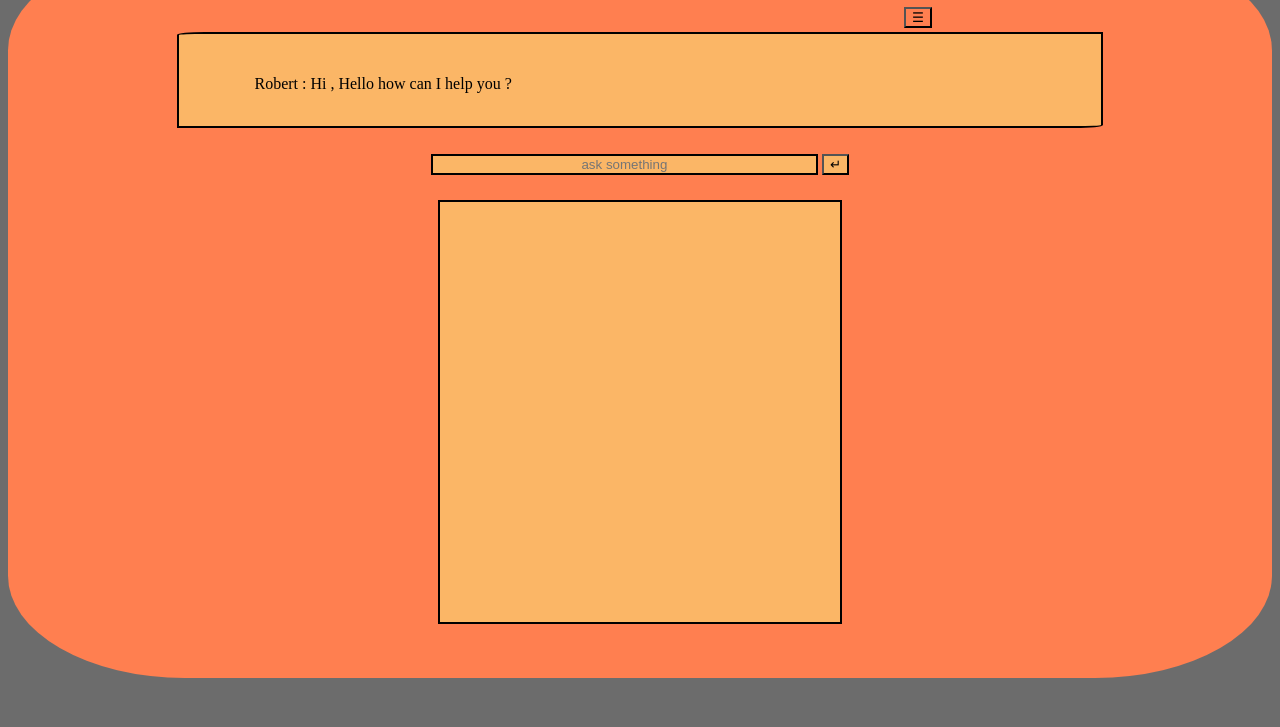
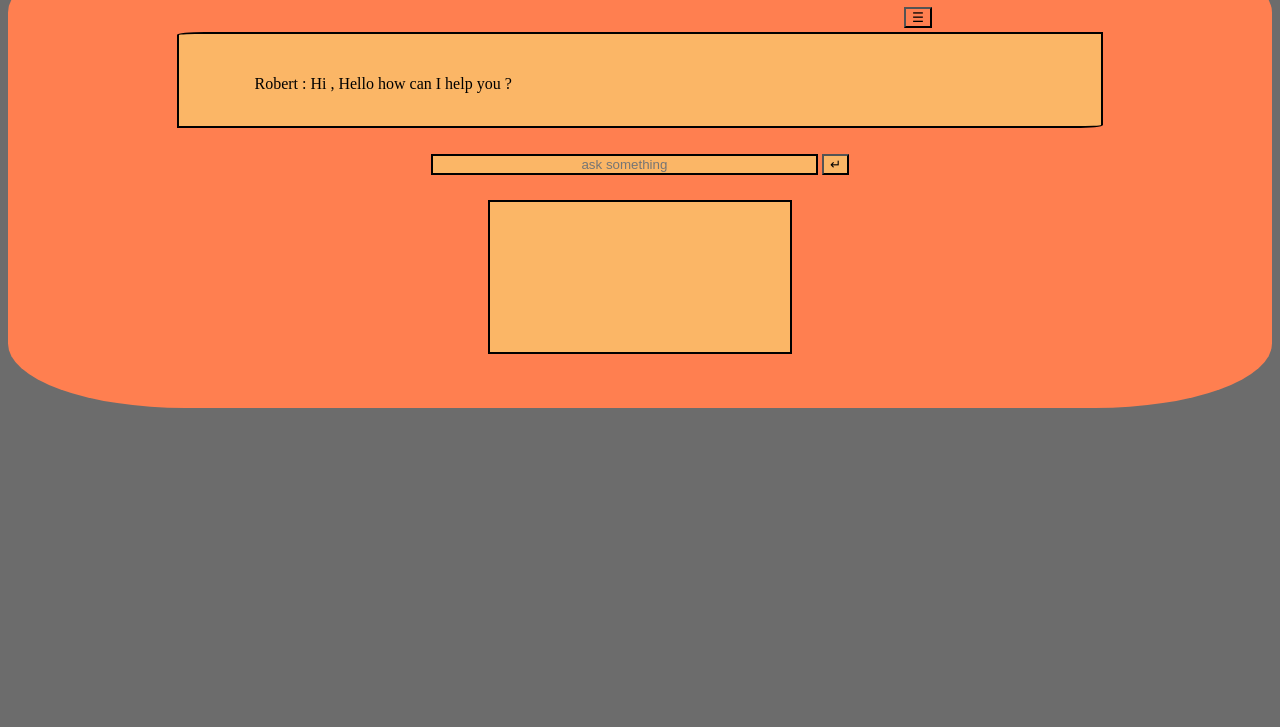
Before and after one commit to Nidhishvaran/robert, a plain HTML site: page index.html in a window 1280 px wide. Shown: the part 73-800 px from the top of the page. Drawn offline with Linux system fonts and the light colour scheme.

Commit message:
Update style.css

```diff
--- a/style.css
+++ b/style.css
@@ -29,14 +29,14 @@ iframe{
   border:2px solid black;
   margin-right:auto;
   margin-left:auto;
-  width:400px;
-  height:420px;
+  width:auto;
+  height:auto;
   background-color: #fbb666;
 
 
 }
 #display_div{
-  height:200% auto;
+  height:auto;
   animation-delay: 2s;
 
 
```
